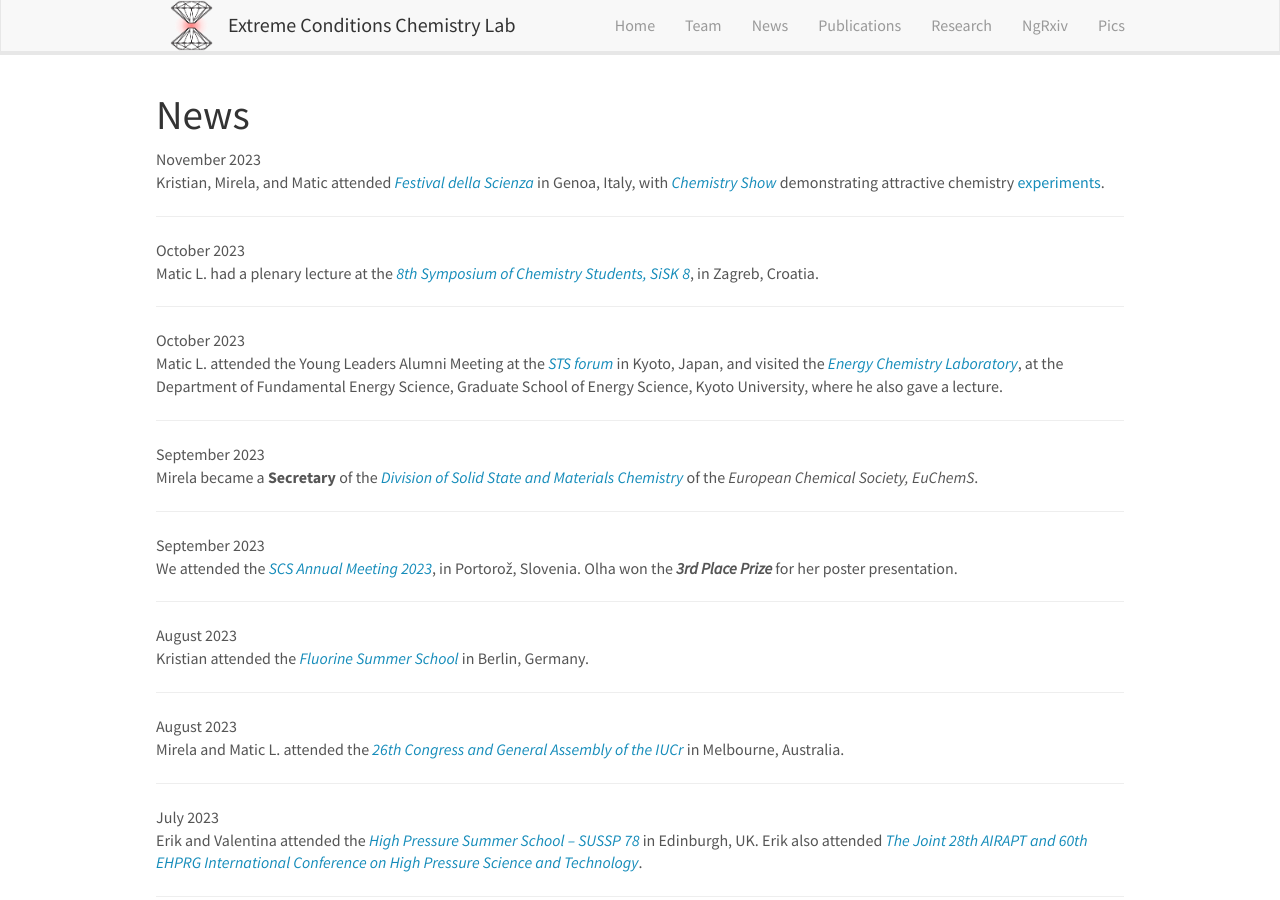
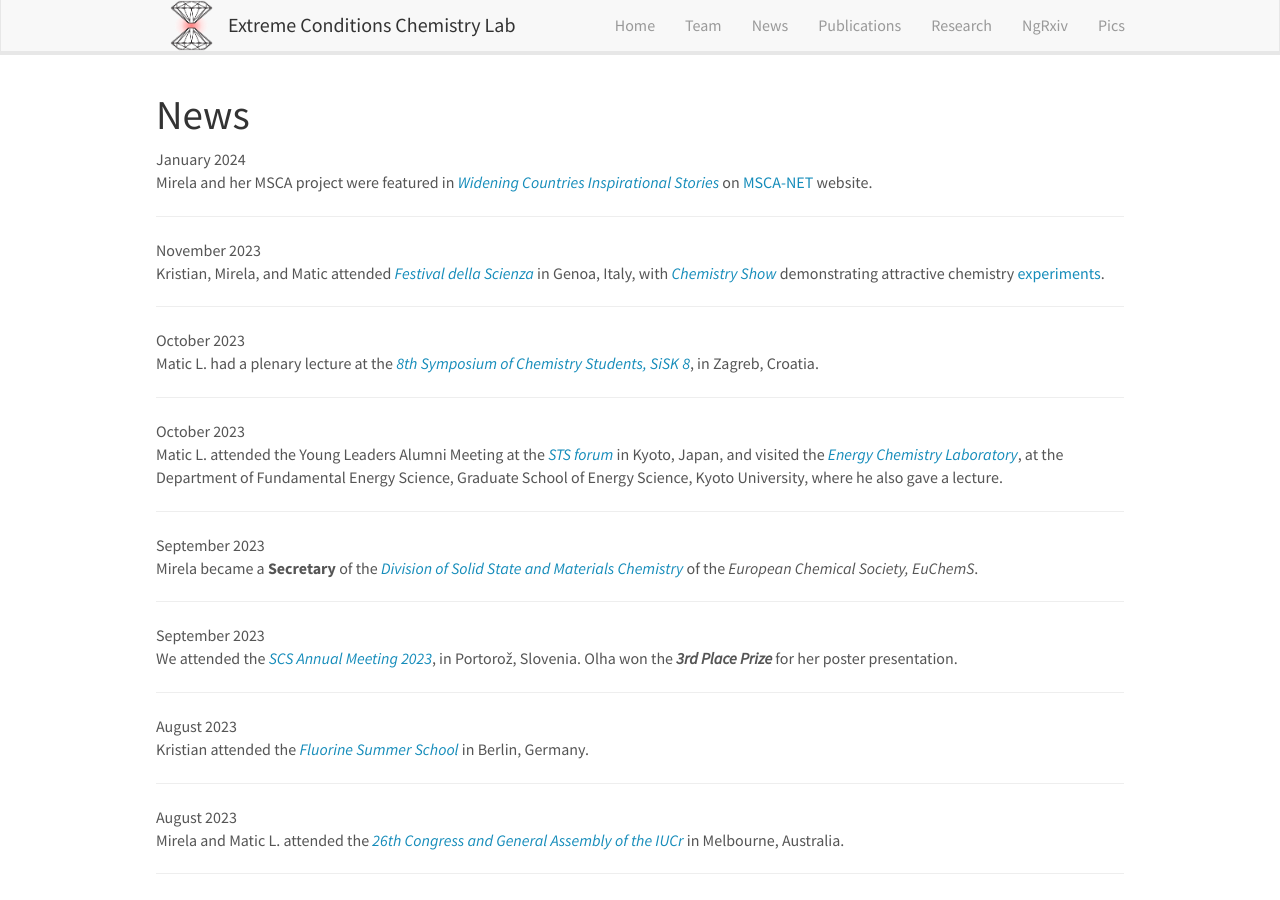
Before and after one commit to eccl-jsi/eccl-jsi.github.io, a Jekyll site: the page built from _pages/allnews.md, in a window 1280 px wide and 900 px high. Built offline with Jekyll 4.4.1, drawn with Linux system fonts in a browser that asks for light colours; nearby versions of some CDN libraries.

Commit message:
Update news.yml

```diff
--- a/_data/news.yml
+++ b/_data/news.yml
@@ -1,3 +1,6 @@
+- date: January 2024
+  headline: "Mirela and her MSCA project were featured in <i><a href='https://msca-net.eu/wp-content/uploads/2023/12/Widening-countries-inspirational-stories_IF_Slovenia_QMatCh.pdf'>Widening Countries Inspirational Stories</a></i> on <a href='https://msca-net.eu/widening-countries-inspirational-stories/'>MSCA-NET</a> website."
+
 - date: November 2023
   headline: "Kristian, Mirela, and Matic attended <i><a href='https://www.festivalscienza.it/'>Festival della Scienza</a></i> in Genoa, Italy, with <a href='https://www.festivalscienza.it/programma-2023/chemistry-show'><i>Chemistry Show</i></a> demonstrating attractive chemistry <a href='https://www.facebook.com/festivalscienza/videos/1340747476619946/'>experiments</a>."
 
```
